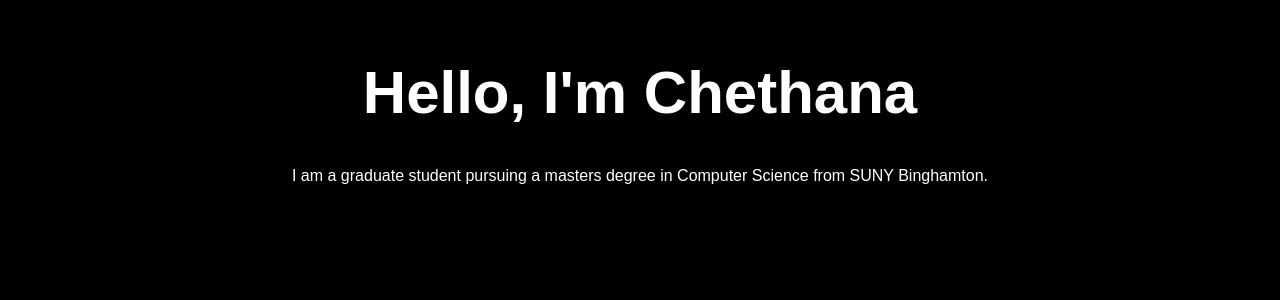
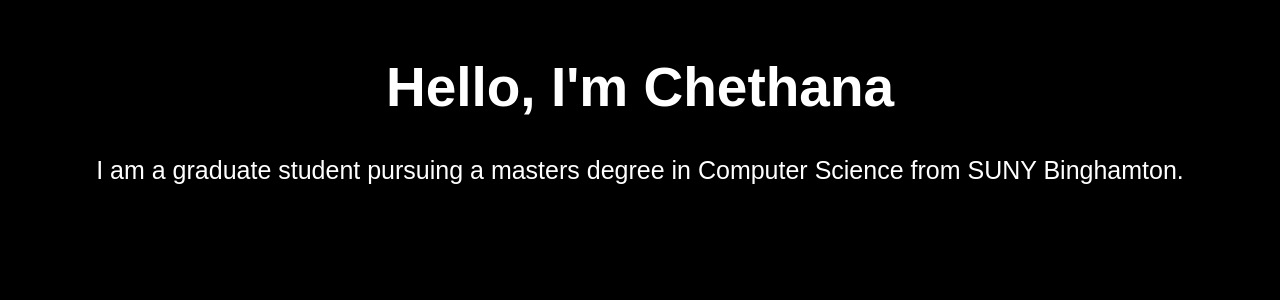
Before and after one commit to chethanagopinath/my-website, a React (Create React App) app: page / in a window 1280 px wide. Shown: the top 300 px of the page. Built offline with nearby package versions, Linux system fonts and the light colour scheme.

Commit message:
Follow component added

```diff
--- a/src/App.js
+++ b/src/App.js
@@ -1,5 +1,6 @@
 import React from "react";
 import "./style.css";
+import SocialFollow from "./SocialFollow"
 
 export default function App() {
   return (
--- /dev/null
+++ b/src/SocialFollow.js
@@ -0,0 +1,9 @@
+import React from "react";
+
+export default function SocialFollow() {
+  return (
+    <div class="social-container">
+      <h3>Social Follow</h3>
+    </div>
+  );
+}
--- a/src/style.css
+++ b/src/style.css
@@ -4,8 +4,12 @@
   text-align: center;
 }
 
+p{
+  font-size: 25px;
+}
+
 h1{
-  font-size: 60px;
+  font-size: 55px;
 }
 
 body{
```
